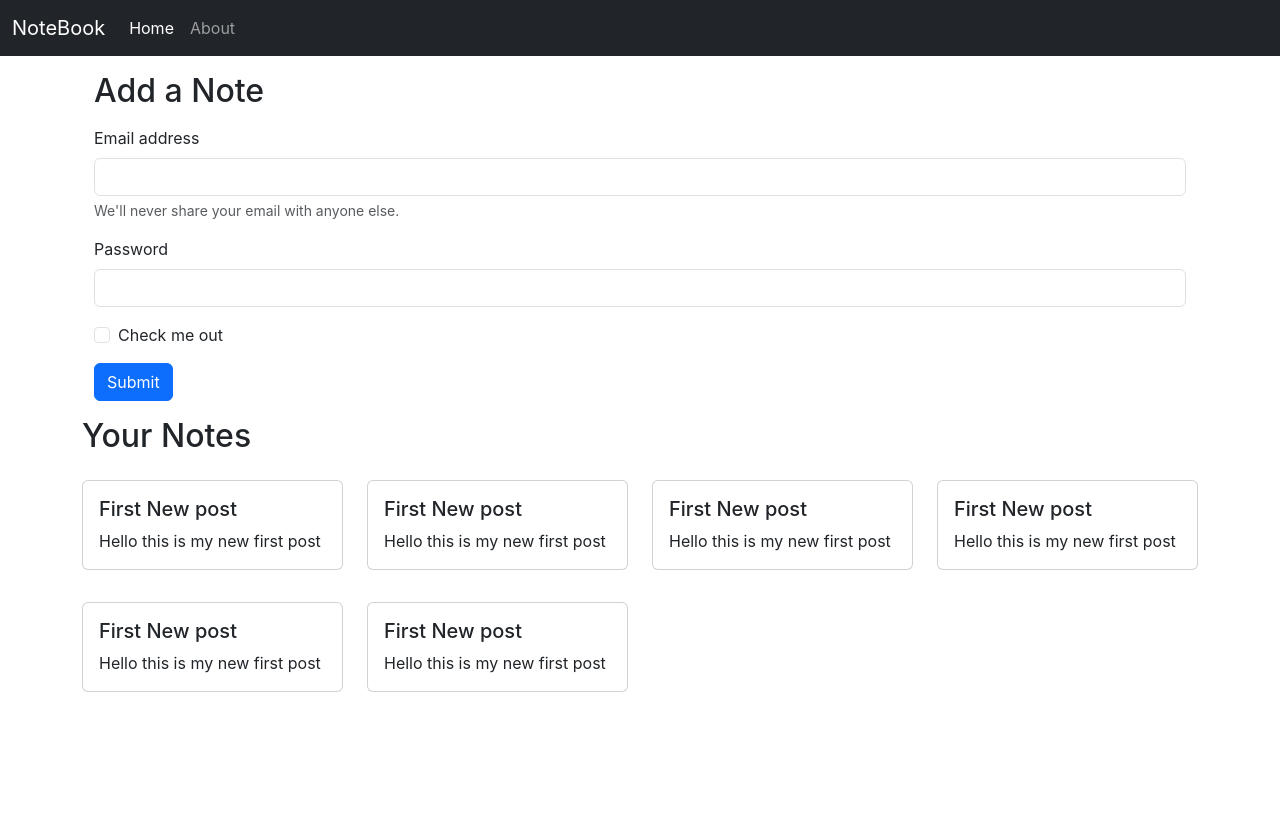
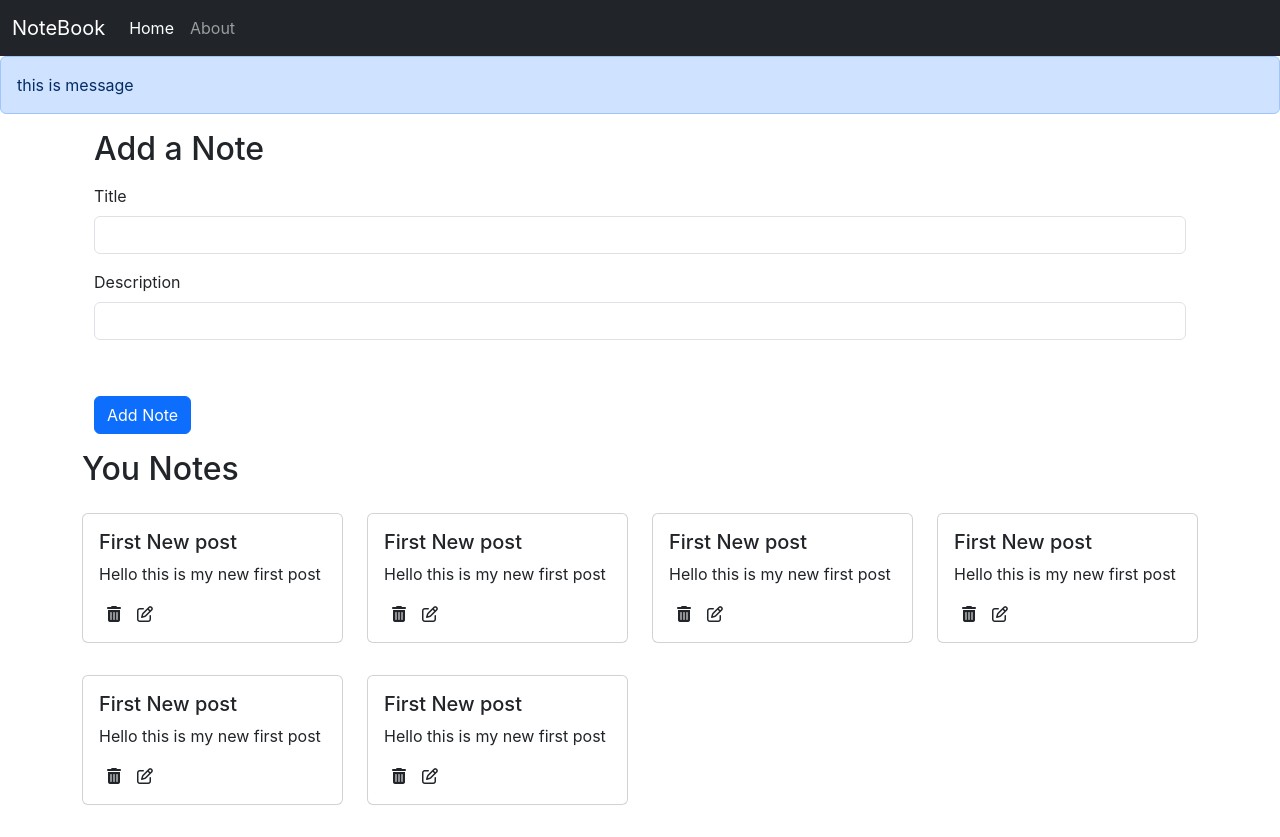
Before and after one commit to kabhinayak02/note-book, a React (Create React App) app: page / in a window 1280 px wide. Before the commit the page ends 800 px from the top, so only its background shows below. Built offline with nearby package versions, Linux system fonts and the light colour scheme.

Commit message:
implemented Add Note function

```diff
--- a/public/index.html
+++ b/public/index.html
@@ -30,6 +30,7 @@
 <body>
   <noscript>You need to enable JavaScript to run this app.</noscript>
   <div id="root"></div>
+  <script src="https://kit.fontawesome.com/be61767301.js" crossorigin="anonymous"></script>
   <!--
       This HTML file is a template.
       If you open it directly in the browser, you will see an empty page.
--- a/src/App.js
+++ b/src/App.js
@@ -4,6 +4,7 @@
 import { Home } from './Components/Home';
 import { About } from './Components/About';
 import NoteState from './Context/notes/noteState';
+import Alert from './Components/Alert';
 
 function App() {
   return (
@@ -11,6 +12,7 @@
       <NoteState>
         <Router>
           <Navbar />
+          <Alert message="this is message "/>
           <div className="container">
             <Routes>
               <Route exact path="/" element={<Home />} />
--- /dev/null
+++ b/src/Components/AddNote.js
@@ -0,0 +1,38 @@
+import React, { useContext, useState } from 'react'
+import NoteContext from '../Context/notes/NoteContext'
+
+const AddNote = () => {
+    const context = useContext(NoteContext);
+    const { addNote } = context;
+    const [note, setNote] = useState({title:"", description:"", tag:"default"})
+    const handleClick = (e) => {
+        e.preventDefault();
+        addNote(note.title, note.description, note.tag) ;
+
+    }
+    const onChange = (e)=>{
+        setNote({...note, [e.target.name]: e.target.value});
+    }
+    return (
+        <div className="container my-3">
+            <h2>Add a Note</h2>
+            <form className="my-3">
+                <div className="mb-3">
+                    <label htmlFor="title" className="form-label">Title</label>
+                    <input type="text" className="form-control" id="title" name="title" aria-describedby="emailHelp" onChange={onChange} />
+                </div>
+                <div className="mb-3">
+                    <label htmlFor="description" className="form-label">Description</label>
+                    <input type="text" className="form-control" id="description" name="description" onChange={onChange} />
+                </div>
+                <div className="mb-3 form-check">
+                    {/* <input type="checkbox" className="form-check-input" id="exampleCheck1" /> */}
+                    {/* <label className="form-check-label" htmlFor="exampleCheck1">Check me out</label> */}
+                </div>
+                <button type="submit" className="btn btn-primary" onClick={handleClick}>Add Note</button>
+            </form>
+        </div>
+    )
+}
+
+export default AddNote
--- /dev/null
+++ b/src/Components/Alert.js
@@ -0,0 +1,13 @@
+import React from 'react'
+
+const Alert = (props) => {
+    return (
+        <div>
+            <div className="alert alert-primary" role="alert">
+                {props.message}
+            </div>
+        </div>
+    )
+}
+
+export default Alert
--- a/src/Components/Home.js
+++ b/src/Components/Home.js
@@ -1,5 +1,6 @@
 import React from 'react'
 import Notes from './Notes';
+import AddNote from './AddNote';
 
 
 export const Home = () => {
@@ -7,27 +8,8 @@
 
   return (
     <div>
-      <div className="container my-3">
-        <h2>Add a Note</h2>
-        <form className="my-3">
-          <div class="mb-3">
-            <label for="exampleInputEmail1" class="form-label">Email address</label>
-            <input type="email" class="form-control" id="exampleInputEmail1" aria-describedby="emailHelp" />
-            <div id="emailHelp" class="form-text">We'll never share your email with anyone else.</div>
-          </div>
-          <div class="mb-3">
-            <label for="exampleInputPassword1" class="form-label">Password</label>
-            <input type="password" class="form-control" id="exampleInputPassword1" />
-          </div>
-          <div class="mb-3 form-check">
-            <input type="checkbox" class="form-check-input" id="exampleCheck1" />
-            <label class="form-check-label" for="exampleCheck1">Check me out</label>
-          </div>
-          <button type="submit" class="btn btn-primary">Submit</button>
-        </form>
-      </div>
+      {/* <AddNote/> */}
       <Notes />
-
     </div>
   )
 }
--- a/src/Components/NoteItem.js
+++ b/src/Components/NoteItem.js
@@ -4,11 +4,12 @@
     const { note } = props;
     return (
         <div className="col-md-3">
-            <div class="card my-3">
-                    <div class="card-body">
-                        <h5 class="card-title">{note.title}</h5>
-                        <p class="card-text">{note.description}</p>
-                        {/* <a href="#" class="btn btn-primary">Go somewhere</a> */}
+            <div className="card my-3">
+                    <div className="card-body">
+                        <h5 className="card-title">{note.title}</h5>
+                        <p className="card-text">{note.description}</p>
+                        <i className="fa-solid fa-trash-can mx-2"></i>
+                        <i className="fa-regular fa-pen-to-square mx-2"></i>
                     </div>
             </div>
         </div>
--- a/src/Components/Notes.js
+++ b/src/Components/Notes.js
@@ -1,17 +1,21 @@
 import React, { useContext } from 'react'
-import NoteContext from '../Context/notes/NoteContext'
+import AddNote from './AddNote';
 import NoteItem from './NoteItem';
+import noteContext from '../Context/notes/NoteContext';
 
 const Notes = () => {
-    const context = useContext(NoteContext);
-    const { notes, setNotes } = context;
+    const context = useContext(noteContext);
+    const {notes, addNote} = context;
     return (
+        <>
+        <AddNote/>
         <div className="row my-3">
-            <h2>Your Notes</h2>
-            {notes.map((note) => {
-                return <NoteItem note={note}/>;
+            <h2>You Notes</h2>
+            {notes.map((note)=>{
+                return <NoteItem key={note._id} note={note}/>
             })}
-        </div>
+            </div>
+            </>
     )
 }
 
--- a/src/Context/notes/noteState.js
+++ b/src/Context/notes/noteState.js
@@ -1,11 +1,12 @@
 // esse state jo sabko(sare components) accessible ho
 import React, { useState } from "react";
 import NoteContext from "./NoteContext";
+// import addNote from "../../Components/AddNote";
 
 const NoteState = (props) =>{
     const notesInitial = [
         {
-          "_id": "64bff2207e2e0de1b1785b7b",
+          "_id": "64bff2207e2e0de1b17825b7b",
           "user": "64bec3655475ae669040dbe3",
           "title": "First New post",
           "description": "Hello this is my new first post",
@@ -14,7 +15,7 @@
           "__v": 0
         },
         {
-            "_id": "64bff2207e2e0de1b1785b7b",
+            "_id": "64bff2207e2e0de1b17851b7b",
             "user": "64bec3655475ae669040dbe3",
             "title": "First New post",
             "description": "Hello this is my new first post",
@@ -23,7 +24,7 @@
             "__v": 0
         },
         {
-            "_id": "64bff2207e2e0de1b1785b7b",
+            "_id": "64bff2207e2e0de1b1785b27b",
             "user": "64bec3655475ae669040dbe3",
             "title": "First New post",
             "description": "Hello this is my new first post",
@@ -32,7 +33,7 @@
             "__v": 0
         },
         {
-            "_id": "64bff2207e2e0de1b1785b7b",
+            "_id": "64bff2207e21e0de1b1785b7b",
             "user": "64bec3655475ae669040dbe3",
             "title": "First New post",
             "description": "Hello this is my new first post",
@@ -41,7 +42,7 @@
             "__v": 0
         },
         {
-            "_id": "64bff2207e2e0de1b1785b7b",
+            "_id": "64bff22071e2e0de1b1785b7b",
             "user": "64bec3655475ae669040dbe3",
             "title": "First New post",
             "description": "Hello this is my new first post",
@@ -50,7 +51,7 @@
             "__v": 0
         },
         {
-            "_id": "64bff2207e2e0de1b1785b7b",
+            "_id": "64bff22307e2e0de1b1785b7b",
             "user": "64bec3655475ae669040dbe3",
             "title": "First New post",
             "description": "Hello this is my new first post",
@@ -62,9 +63,31 @@
 
     const [notes, setNotes] = useState(notesInitial);
 
+    // Add a Note;
+    const addNote = (title, description, tag)=>{
+        console.log("Adding a new note")
+        const note={
+            "_id": "64bff2232307e2e0de1b1785b7b",
+            "user": "64bec3655475ae669040dbe3",
+            "title": title,
+            "description": description,
+            "tag": tag,
+            "date": "2023-07-25T16:02:40.034Z",
+            "__v": 0
+        }
+        setNotes(notes.concat(note))
+    }
+    // Delete a Note;
+    const deleteNote = ()=>{
+
+    }
+    // Edit a Note;
+    const editNote = ()=>{
+
+    }
 
     return (
-        <NoteContext.Provider value={{notes, setNotes}}>
+        <NoteContext.Provider value={{notes, addNote, deleteNote, editNote}}>
             {props.children}
         </NoteContext.Provider>
     )
--- a/src/index.css
+++ b/src/index.css
@@ -11,3 +11,7 @@
   font-family: source-code-pro, Menlo, Monaco, Consolas, 'Courier New',
     monospace;
 }
+
+i{
+  cursor: pointer;
+}
```
